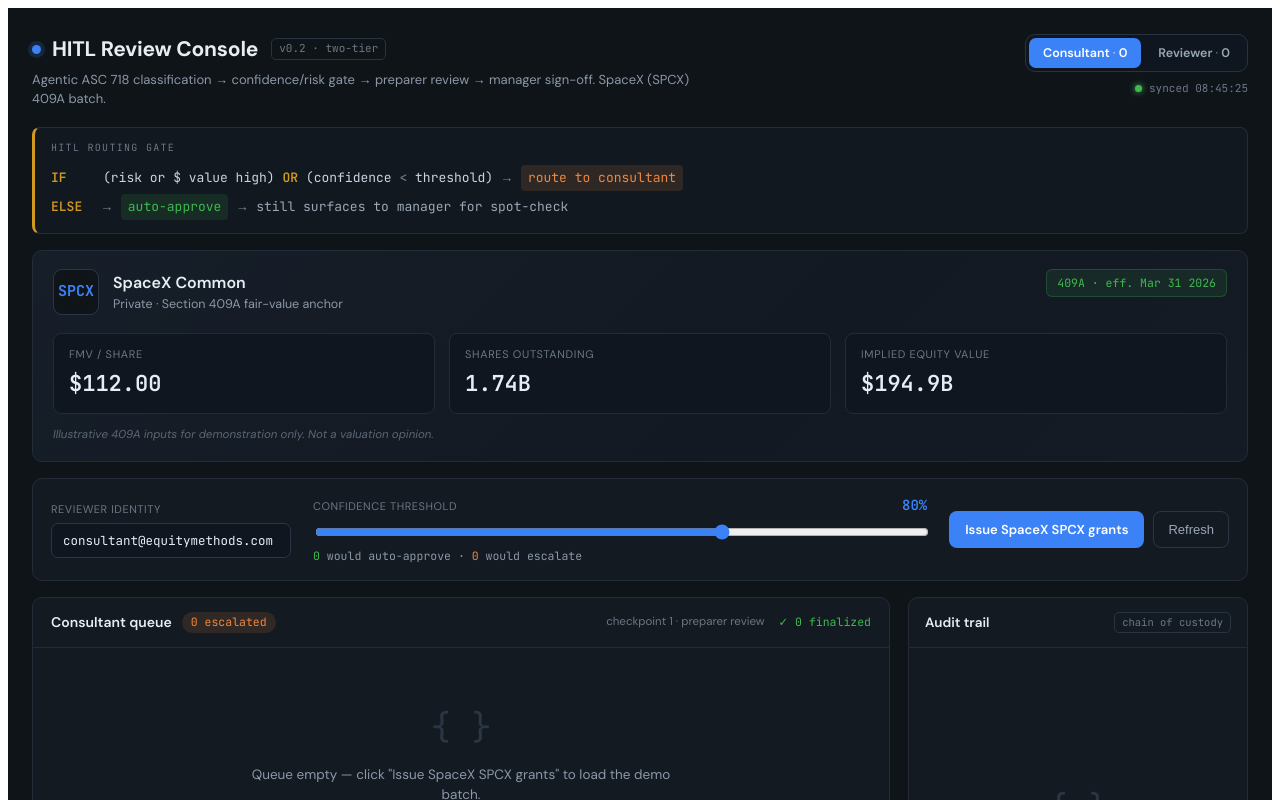
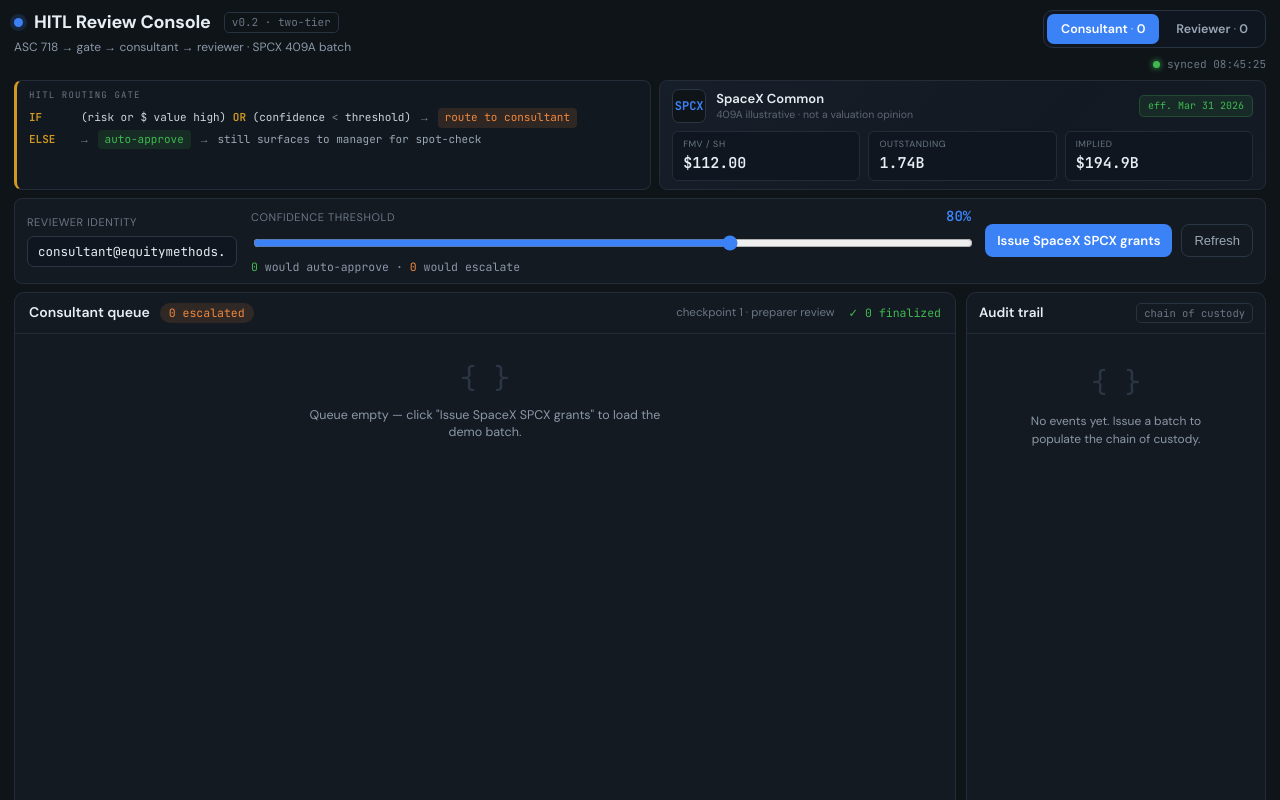
Before and after one commit to gitfitbro/equity-escalator, a React (Vite) app in the folder client/: page / in a window 1280 px wide. Shown: the top 800 px of the page. Built offline with nearby package versions, Linux system fonts and the light colour scheme.

Commit message:
fix(ui): fit HITL console to viewport without page scroll
Lock layout to 100dvh with flex shell; gate and SPCX panel side-by-side;
queue table and audit trail scroll internally with sticky table headers.

```diff
--- a/client/src/HitlReviewConsole.tsx
+++ b/client/src/HitlReviewConsole.tsx
@@ -431,18 +431,9 @@
 
   return (
     <div className="hitl-root">
-      <div style={{ maxWidth: 1280, margin: '0 auto' }}>
+      <div className="hitl-shell">
         {/* ORIENTATION */}
-        <div
-          style={{
-            display: 'flex',
-            justifyContent: 'space-between',
-            alignItems: 'flex-start',
-            gap: 24,
-            flexWrap: 'wrap',
-            marginBottom: 18,
-          }}
-        >
+        <div className="hitl-header">
           <div>
             <div style={{ display: 'flex', alignItems: 'center', gap: 11 }}>
               <div
@@ -457,7 +448,7 @@
               <h1
                 style={{
                   margin: 0,
-                  fontSize: 21,
+                  fontSize: 18,
                   fontWeight: 700,
                   letterSpacing: '-0.01em',
                 }}
@@ -480,14 +471,13 @@
             </div>
             <p
               style={{
-                margin: '7px 0 0',
+                margin: '4px 0 0',
                 color: '#8b98a8',
-                fontSize: 13,
-                maxWidth: 660,
+                fontSize: 12,
+                maxWidth: 560,
               }}
             >
-              Agentic ASC 718 classification → confidence/risk gate → preparer
-              review → manager sign-off. SpaceX (SPCX) 409A batch.
+              ASC 718 → gate → consultant → reviewer · SPCX 409A batch
             </p>
           </div>
           <div
@@ -549,6 +539,7 @@
           </div>
         </div>
 
+        <div className="hitl-context-row">
         {/* GATE BANNER */}
         <div
           style={{
@@ -556,19 +547,19 @@
             border: '1px solid #232c38',
             borderLeft: '3px solid #d29922',
             borderRadius: 8,
-            padding: '13px 16px',
-            marginBottom: 16,
+            padding: '8px 12px',
             overflowX: 'auto',
+            height: '100%',
           }}
         >
           <div
             style={{
               fontFamily: "'JetBrains Mono', monospace",
-              fontSize: 10,
+              fontSize: 9,
               letterSpacing: '0.13em',
               color: '#6b7785',
               textTransform: 'uppercase',
-              marginBottom: 9,
+              marginBottom: 6,
             }}
           >
             HITL routing gate
@@ -576,12 +567,12 @@
           <div
             style={{
               fontFamily: "'JetBrains Mono', monospace",
-              fontSize: 13,
-              lineHeight: 1.85,
+              fontSize: 11,
+              lineHeight: 1.6,
               color: '#c9d4df',
               display: 'flex',
               flexDirection: 'column',
-              gap: 3,
+              gap: 2,
             }}
           >
             <div style={{ display: 'flex', alignItems: 'center', gap: 10, whiteSpace: 'nowrap' }}>
@@ -608,23 +599,27 @@
           </div>
         </div>
 
-        {/* VALUATION PANEL */}
+        {/* VALUATION PANEL — compact */}
         <div
           style={{
             background: 'linear-gradient(135deg,#161e29 0%,#131922 60%,#141b25 100%)',
             border: '1px solid #232c38',
-            borderRadius: 10,
-            padding: '18px 20px',
-            marginBottom: 16,
+            borderRadius: 8,
+            padding: '8px 12px',
+            height: '100%',
+            display: 'flex',
+            flexDirection: 'column',
+            justifyContent: 'center',
+            gap: 8,
           }}
         >
-          <div style={{ display: 'flex', justifyContent: 'space-between', alignItems: 'flex-start', gap: 20, flexWrap: 'wrap' }}>
-            <div style={{ display: 'flex', alignItems: 'center', gap: 14 }}>
+          <div style={{ display: 'flex', alignItems: 'center', justifyContent: 'space-between', gap: 10 }}>
+            <div style={{ display: 'flex', alignItems: 'center', gap: 10 }}>
               <div
                 style={{
-                  width: 46,
-                  height: 46,
-                  borderRadius: 9,
+                  width: 34,
+                  height: 34,
+                  borderRadius: 7,
                   background: '#0f1419',
                   border: '1px solid #2b3644',
                   display: 'flex',
@@ -632,57 +627,56 @@
                   justifyContent: 'center',
                   fontFamily: "'JetBrains Mono', monospace",
                   fontWeight: 700,
-                  fontSize: 15,
+                  fontSize: 12,
                   color: ACCENT,
                 }}
               >
                 SPCX
               </div>
               <div>
-                <div style={{ fontSize: 16, fontWeight: 600 }}>SpaceX Common</div>
-                <div style={{ color: '#8b98a8', fontSize: 12.5, marginTop: 1 }}>
-                  Private · Section 409A fair-value anchor
-                </div>
+                <div style={{ fontSize: 13, fontWeight: 600 }}>SpaceX Common</div>
+                <div style={{ color: '#5c6775', fontSize: 10.5 }}>409A illustrative · not a valuation opinion</div>
               </div>
             </div>
             <div
               style={{
                 fontFamily: "'JetBrains Mono', monospace",
-                fontSize: 11.5,
+                fontSize: 10,
                 color: '#3fb950',
                 background: 'rgba(63,185,80,0.1)',
                 border: '1px solid rgba(63,185,80,0.25)',
-                borderRadius: 6,
-                padding: '5px 10px',
+                borderRadius: 5,
+                padding: '3px 8px',
+                whiteSpace: 'nowrap',
               }}
             >
-              409A · eff. Mar 31 2026
+              eff. Mar 31 2026
             </div>
           </div>
-          <div style={{ display: 'grid', gridTemplateColumns: 'repeat(3,1fr)', gap: 14, marginTop: 18 }}>
+          <div style={{ display: 'grid', gridTemplateColumns: 'repeat(3,1fr)', gap: 8 }}>
             {[
-              ['FMV / share', '$112.00'],
-              ['Shares outstanding', '1.74B'],
-              ['Implied equity value', '$194.9B'],
+              ['FMV / sh', '$112.00'],
+              ['Outstanding', '1.74B'],
+              ['Implied', '$194.9B'],
             ].map(([label, value]) => (
               <div
                 key={label}
                 style={{
                   background: '#0f1620',
                   border: '1px solid #222c38',
-                  borderRadius: 8,
-                  padding: '13px 15px',
+                  borderRadius: 6,
+                  padding: '6px 10px',
                 }}
               >
-                <div style={{ color: '#6b7785', fontSize: 11, letterSpacing: '0.06em', textTransform: 'uppercase' }}>
+                <div style={{ color: '#6b7785', fontSize: 9, letterSpacing: '0.06em', textTransform: 'uppercase' }}>
                   {label}
                 </div>
                 <div
                   style={{
                     fontFamily: "'JetBrains Mono', monospace",
-                    fontSize: 22,
+                    fontSize: 15,
                     fontWeight: 600,
-                    marginTop: 5,
+                    marginTop: 2,
                   }}
                 >
                   {value}
@@ -690,21 +684,19 @@
               </div>
             ))}
           </div>
-          <div style={{ fontStyle: 'italic', color: '#5c6775', fontSize: 11.5, marginTop: 13 }}>
-            Illustrative 409A inputs for demonstration only. Not a valuation opinion.
-          </div>
+        </div>
         </div>
 
         {/* CONTROLS */}
         <div
+          className="hitl-controls"
           style={{
             background: '#141a22',
             border: '1px solid #232c38',
-            borderRadius: 10,
-            padding: '16px 18px',
-            marginBottom: 16,
+            borderRadius: 8,
+            padding: '8px 12px',
             display: 'flex',
-            gap: 22,
+            gap: 14,
             alignItems: 'center',
             flexWrap: 'wrap',
           }}
@@ -723,8 +715,8 @@
                 color: '#e6edf3',
                 fontFamily: "'JetBrains Mono', monospace",
                 fontSize: 12.5,
-                padding: '8px 11px',
-                width: 240,
+                padding: '6px 10px',
+                width: 210,
                 outline: 'none',
               }}
             />
@@ -774,7 +766,7 @@
                   fontFamily: 'DM Sans, sans-serif',
                   fontWeight: 600,
                   fontSize: 13,
-                  padding: '10px 16px',
+                  padding: '8px 12px',
                   cursor: 'pointer',
                 }}
               >
@@ -790,7 +782,7 @@
                   borderRadius: 8,
                   fontWeight: 500,
                   fontSize: 13,
-                  padding: '10px 14px',
+                  padding: '8px 12px',
                   cursor: 'pointer',
                 }}
               >
@@ -816,33 +808,18 @@
         </div>
 
         {/* WORK SURFACE */}
-        <div
-          className="hitl-work-surface"
-          style={{
-            display: 'grid',
-            gridTemplateColumns: '1fr 340px',
-            gap: 18,
-            alignItems: 'start',
-          }}
-        >
+        <div className="hitl-work-surface">
           {/* QUEUE */}
-          <div
-            style={{
-              background: '#141a22',
-              border: '1px solid #232c38',
-              borderRadius: 10,
-              overflow: 'hidden',
-              minWidth: 0,
-            }}
-          >
+          <div className="hitl-queue-panel">
             <div
+              className="hitl-queue-header"
               style={{
                 display: 'flex',
                 justifyContent: 'space-between',
                 alignItems: 'center',
-                padding: '14px 18px',
+                padding: '10px 14px',
                 borderBottom: '1px solid #222c38',
-                gap: 12,
+                gap: 10,
                 flexWrap: 'wrap',
               }}
             >
@@ -878,29 +855,33 @@
             </div>
 
             {hasQueue ? (
-              <div style={{ overflowX: 'auto' }}>
-                <table style={{ width: '100%', borderCollapse: 'collapse', fontSize: 12.5 }}>
+              <div className="hitl-queue-scroll">
+                <table style={{ width: '100%', borderCollapse: 'collapse', fontSize: 12 }}>
                   <thead>
                     <tr
                       style={{
                         color: '#6b7785',
-                        fontSize: 10.5,
+                        fontSize: 10,
                         letterSpacing: '0.05em',
                         textTransform: 'uppercase',
                         textAlign: 'left',
+                        position: 'sticky',
+                        top: 0,
+                        background: '#141a22',
+                        zIndex: 1,
                       }}
                     >
-                      <th style={{ padding: '11px 14px', fontWeight: 500 }}>Employee</th>
-                      <th style={{ padding: '11px 10px', fontWeight: 500 }}>Grant (raw → agent)</th>
-                      <th style={{ padding: '11px 10px', fontWeight: 500, textAlign: 'right' }}>
-                        SPCX units / FV
+                      <th style={{ padding: '8px 12px', fontWeight: 500 }}>Employee</th>
+                      <th style={{ padding: '8px 8px', fontWeight: 500 }}>Grant (raw → agent)</th>
+                      <th style={{ padding: '8px 8px', fontWeight: 500, textAlign: 'right' }}>
+                        SPCX / FV
                       </th>
-                      <th style={{ padding: '11px 10px', fontWeight: 500 }}>Confidence</th>
-                      <th style={{ padding: '11px 10px', fontWeight: 500 }}>Risk</th>
-                      <th style={{ padding: '11px 10px', fontWeight: 500 }}>
-                        {isConsultant ? 'Why escalated (ASC 718)' : 'Provenance'}
+                      <th style={{ padding: '8px 8px', fontWeight: 500 }}>Conf</th>
+                      <th style={{ padding: '8px 8px', fontWeight: 500 }}>Risk</th>
+                      <th style={{ padding: '8px 8px', fontWeight: 500 }}>
+                        {isConsultant ? 'Why escalated' : 'Provenance'}
                       </th>
-                      <th style={{ padding: '11px 14px', fontWeight: 500, textAlign: 'right' }}>
+                      <th style={{ padding: '8px 12px', fontWeight: 500, textAlign: 'right' }}>
                         Decision
                       </th>
                     </tr>
@@ -915,7 +896,7 @@
                           transform: item.leaving ? 'translateX(14px)' : 'none',
                         }}
                       >
-                        <td style={{ padding: '13px 14px', borderTop: '1px solid #1d2630', verticalAlign: 'top' }}>
+                        <td style={{ padding: '10px 12px', borderTop: '1px solid #1d2630', verticalAlign: 'top' }}>
                           <div style={{ fontWeight: 600, color: '#e6edf3' }}>{item.employee}</div>
                           <div style={{ fontFamily: "'JetBrains Mono', monospace", fontSize: 11, color: '#6b7785', marginTop: 2 }}>
                             {item.meta}
@@ -923,7 +904,7 @@
                         </td>
                         <td
                           style={{
-                            padding: '13px 10px',
+                            padding: '10px 8px',
                             borderTop: '1px solid #1d2630',
                             verticalAlign: 'top',
                             fontFamily: "'JetBrains Mono', monospace",
@@ -943,7 +924,7 @@
                         </td>
                         <td
                           style={{
-                            padding: '13px 10px',
+                            padding: '10px 8px',
                             borderTop: '1px solid #1d2630',
                             verticalAlign: 'top',
                             textAlign: 'right',
@@ -954,7 +935,7 @@
                           <div style={{ color: '#c9d4df' }}>{item.units}</div>
                           <div style={{ color: '#7d8896', fontSize: 11.5, marginTop: 2 }}>{item.fair}</div>
                         </td>
-                        <td style={{ padding: '13px 10px', borderTop: '1px solid #1d2630', verticalAlign: 'top' }}>
+                        <td style={{ padding: '10px 8px', borderTop: '1px solid #1d2630', verticalAlign: 'top' }}>
                           <div style={{ display: 'flex', alignItems: 'center', gap: 8 }}>
                             <div
                               style={{
@@ -987,7 +968,7 @@
                             </span>
                           </div>
                         </td>
-                        <td style={{ padding: '13px 10px', borderTop: '1px solid #1d2630', verticalAlign: 'top' }}>
+                        <td style={{ padding: '10px 8px', borderTop: '1px solid #1d2630', verticalAlign: 'top' }}>
                           <span
                             style={{
                               fontFamily: "'JetBrains Mono', monospace",
@@ -1004,7 +985,7 @@
                         </td>
                         <td
                           style={{
-                            padding: '13px 10px',
+                            padding: '10px 8px',
                             borderTop: '1px solid #1d2630',
                             verticalAlign: 'top',
                             minWidth: 196,
@@ -1048,7 +1029,7 @@
                         </td>
                         <td
                           style={{
-                            padding: '13px 14px',
+                            padding: '10px 12px',
                             borderTop: '1px solid #1d2630',
                             verticalAlign: 'top',
                             textAlign: 'right',
@@ -1085,18 +1066,18 @@
                 </table>
               </div>
             ) : (
-              <div style={{ padding: '54px 24px', textAlign: 'center' }}>
+              <div className="hitl-empty-state hitl-queue-scroll">
                 <div
                   style={{
                     fontFamily: "'JetBrains Mono', monospace",
-                    fontSize: 34,
+                    fontSize: 28,
                     color: '#2b3644',
-                    marginBottom: 14,
+                    marginBottom: 10,
                   }}
                 >
                   {'{ }'}
                 </div>
-                <div style={{ color: '#8b98a8', fontSize: 13.5, maxWidth: 420, margin: '0 auto' }}>
+                <div style={{ color: '#8b98a8', fontSize: 12.5, maxWidth: 360, margin: '0 auto' }}>
                   {emptyMsg}
                 </div>
               </div>
@@ -1104,22 +1085,14 @@
           </div>
 
           {/* AUDIT SIDEBAR */}
-          <div
-            style={{
-              background: '#141a22',
-              border: '1px solid #232c38',
-              borderRadius: 10,
-              position: 'sticky',
-              top: 16,
-              overflow: 'hidden',
-            }}
-          >
+          <div className="hitl-audit-panel">
             <div
+              className="hitl-audit-header"
               style={{
                 display: 'flex',
                 justifyContent: 'space-between',
                 alignItems: 'center',
-                padding: '14px 16px',
+                padding: '10px 12px',
                 borderBottom: '1px solid #222c38',
               }}
             >
@@ -1137,7 +1110,7 @@
                 chain of custody
               </span>
             </div>
-            <div style={{ maxHeight: 540, overflowY: 'auto', padding: '6px 6px 10px' }}>
+            <div className="hitl-audit-scroll">
               {audit.length > 0 ? (
                 audit.map((ev, i) => (
                   <div
@@ -1176,28 +1149,18 @@
                   </div>
                 ))
               ) : (
-                <div
-                  style={{
-                    minHeight: 360,
-                    display: 'flex',
-                    flexDirection: 'column',
-                    alignItems: 'center',
-                    justifyContent: 'center',
-                    textAlign: 'center',
-                    padding: '24px 18px',
-                  }}
-                >
+                <div className="hitl-empty-state">
                   <div
                     style={{
                       fontFamily: "'JetBrains Mono', monospace",
-                      fontSize: 34,
+                      fontSize: 28,
                       color: '#2b3644',
-                      marginBottom: 14,
+                      marginBottom: 10,
                     }}
                   >
                     {'{ }'}
                   </div>
-                  <div style={{ color: '#8b98a8', fontSize: 13, maxWidth: 220, lineHeight: 1.5 }}>
+                  <div style={{ color: '#8b98a8', fontSize: 12, maxWidth: 200, lineHeight: 1.5, margin: '0 auto' }}>
                     No events yet. Issue a batch to populate the chain of custody.
                   </div>
                 </div>
--- a/client/src/hitl-console.css
+++ b/client/src/hitl-console.css
@@ -1,22 +1,104 @@
 @import url('https://fonts.googleapis.com/css2?family=DM+Sans:opsz,wght@9..40,400;9..40,500;9..40,600;9..40,700&family=JetBrains+Mono:wght@400;500;600;700&display=swap');
+
+html,
+body,
+#root {
+  height: 100%;
+  margin: 0;
+  overflow: hidden;
+}
 
 .hitl-root * {
   box-sizing: border-box;
 }
 
 .hitl-root {
-  min-height: 100vh;
+  height: 100dvh;
+  max-height: 100dvh;
+  overflow: hidden;
+  display: flex;
+  flex-direction: column;
   background: #0f1419;
   color: #e6edf3;
   font-family: 'DM Sans', system-ui, sans-serif;
-  padding: 26px 24px 60px;
-  font-size: 14px;
-  line-height: 1.45;
+  padding: 10px 14px;
+  font-size: 13px;
+  line-height: 1.4;
+}
+
+.hitl-shell {
+  flex: 1;
+  min-height: 0;
+  max-width: 1280px;
+  width: 100%;
+  margin: 0 auto;
+  display: flex;
+  flex-direction: column;
+  gap: 8px;
+}
+
+.hitl-header {
+  flex-shrink: 0;
+  display: flex;
+  justify-content: space-between;
+  align-items: flex-start;
+  gap: 12px;
+}
+
+.hitl-context-row {
+  flex-shrink: 0;
+  display: grid;
+  grid-template-columns: minmax(0, 1.05fr) minmax(0, 1fr);
+  gap: 8px;
+  align-items: stretch;
+}
+
+.hitl-controls {
+  flex-shrink: 0;
+}
+
+.hitl-work-surface {
+  flex: 1;
+  min-height: 0;
+  display: grid;
+  grid-template-columns: minmax(0, 1fr) 300px;
+  gap: 10px;
+  align-items: stretch;
+}
+
+.hitl-queue-panel,
+.hitl-audit-panel {
+  min-height: 0;
+  display: flex;
+  flex-direction: column;
+  overflow: hidden;
+  background: #141a22;
+  border: 1px solid #232c38;
+  border-radius: 10px;
+}
+
+.hitl-queue-header,
+.hitl-audit-header {
+  flex-shrink: 0;
+}
+
+.hitl-queue-scroll {
+  flex: 1;
+  min-height: 0;
+  overflow: auto;
+}
+
+.hitl-audit-scroll {
+  flex: 1;
+  min-height: 0;
+  overflow-y: auto;
+  overflow-x: hidden;
+  padding: 4px 6px 8px;
 }
 
 .hitl-root ::-webkit-scrollbar {
-  width: 10px;
-  height: 10px;
+  width: 8px;
+  height: 8px;
 }
 
 .hitl-root ::-webkit-scrollbar-track {
@@ -26,7 +108,7 @@
 .hitl-root ::-webkit-scrollbar-thumb {
   background: #283341;
   border-radius: 6px;
-  border: 2px solid #0f1419;
+  border: 2px solid #141a22;
 }
 
 .hitl-root input[type='range'] {
@@ -61,8 +143,18 @@
   background: #0f1620;
 }
 
-@media (max-width: 900px) {
+.hitl-empty-state {
+  padding: 24px 16px;
+  text-align: center;
+}
+
+@media (max-width: 1000px) {
+  .hitl-context-row {
+    grid-template-columns: 1fr;
+  }
+
   .hitl-work-surface {
-    grid-template-columns: 1fr !important;
+    grid-template-columns: 1fr;
+    grid-template-rows: 1fr 180px;
   }
 }
```
